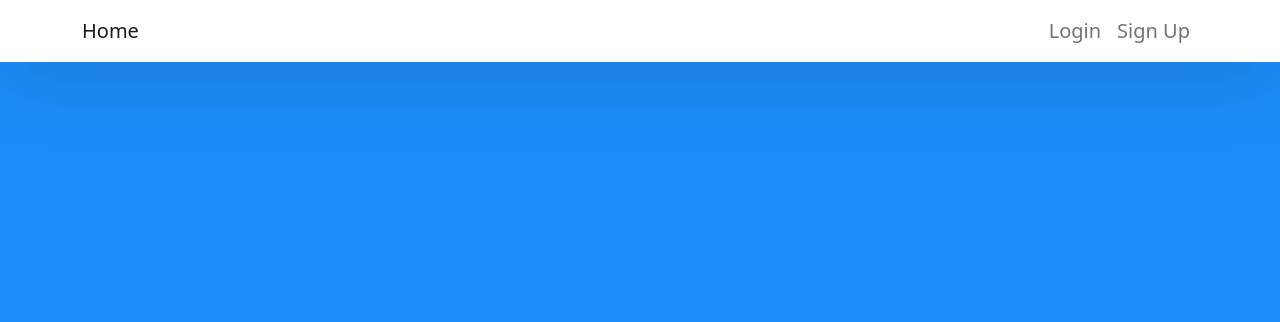
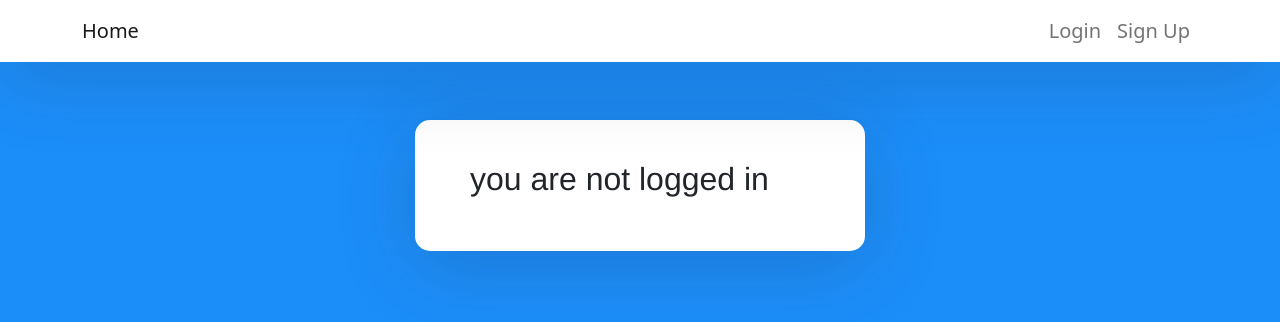
Before and after one commit to fortuneonyeka/react-authentication, a React (Create React App) app: page / in a window 1280 px wide. Shown: the top 322 px of the page. Built offline with nearby package versions, Linux system fonts and the light colour scheme.

Commit message:
created nav component and login warning message

```diff
--- a/src/App.jsx
+++ b/src/App.jsx
@@ -1,29 +1,10 @@
 import "./App.css";
 import "../node_modules/bootstrap/dist/css/bootstrap.min.css";
+import Navbar from "./components/navbar/Navbar";
 function App() {
   return (
     <div className="App">
-      <nav className="navbar navbar-expand-lg navbar-light fixed-top ">
-        <div className="container">
-          <a href="" className="navbar-brand nav-item">
-            Home
-          </a>
-          <div className="collapse navbar-collapse d-flex justify-content-end pr-3">
-            <ul className="navbar-nav ml-auto">
-              <li className="nav-item">
-                <a href="" className="nav-link">
-                  Login
-                </a>
-              </li>
-              <li className="nav-item">
-                <a href="" className="nav-link">
-                  Sign Up
-                </a>
-              </li>
-            </ul>
-          </div>
-        </div>
-      </nav>
+     <Navbar/>
     </div>
   );
 }
--- /dev/null
+++ b/src/components/navbar/Navbar.jsx
@@ -0,0 +1,37 @@
+import React from 'react'
+
+const Navbar = () => {
+  return (
+    <div>
+       <nav className="navbar navbar-expand-lg navbar-light fixed-top ">
+        <div className="container">
+          <a href="" className="navbar-brand nav-item">
+            Home
+          </a>
+          <div className="collapse navbar-collapse d-flex justify-content-end pr-3">
+            <ul className="navbar-nav ml-auto">
+              <li className="nav-item">
+                <a href="" className="nav-link">
+                  Login
+                </a>
+              </li>
+              <li className="nav-item">
+                <a href="" className="nav-link">
+                  Sign Up
+                </a>
+              </li>
+            </ul>
+          </div>
+        </div>
+      </nav>
+
+      <div className="auth-wrapper">
+          <div className="auth-inner">
+            <h2>you are not logged in</h2>
+          </div>
+      </div>
+    </div>
+  )
+}
+
+export default Navbar
--- a/src/index.css
+++ b/src/index.css
@@ -30,6 +30,7 @@ body, html, .App, #root, .auth-wrapper {
   justify-content: center;
   flex-direction: column;
   text-align: left;
+  margin-top: 120px;
 }
 
 .auth-inner {
```
